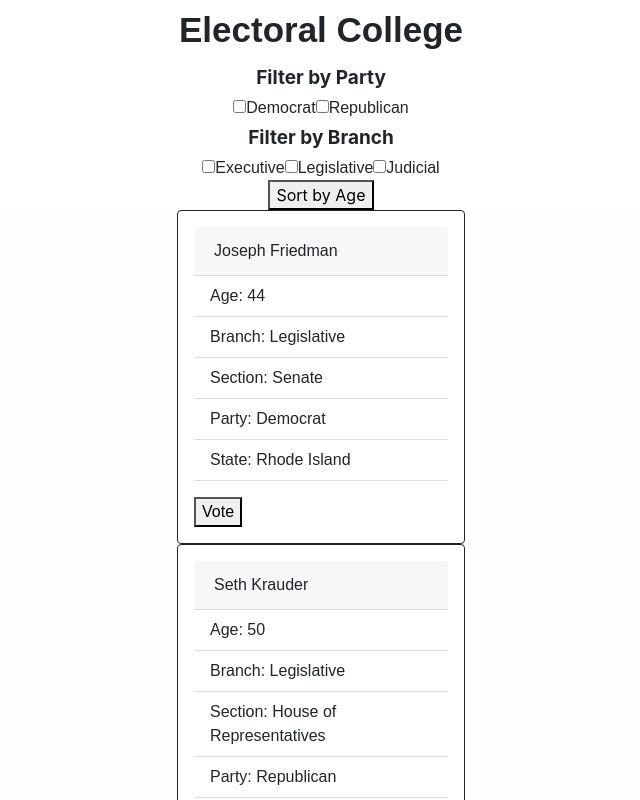
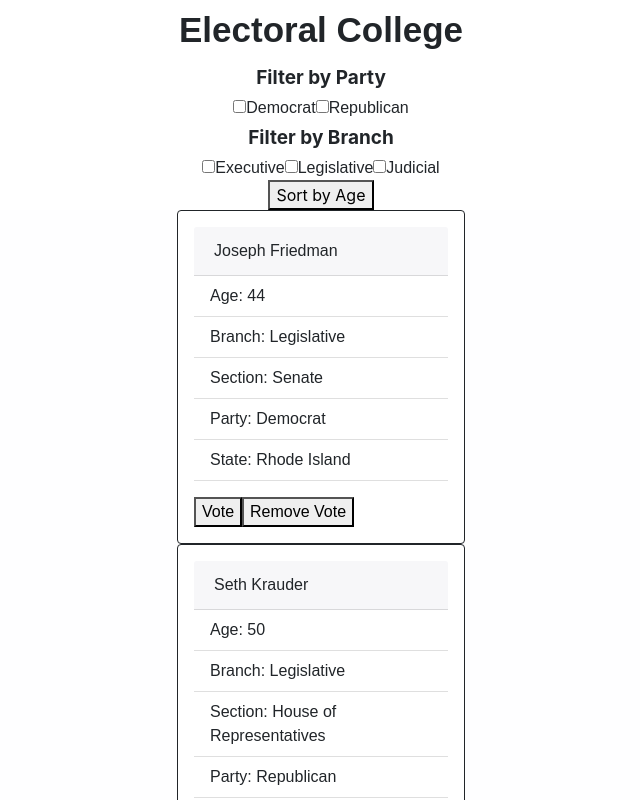
Before and after one commit to joyfultiger555/Development-Anonymous, a React (Create React App) app: page / in a window 1280 px wide. Shown: the top 800 px of the page, without its empty margins (319-959 px from the left). Built offline with nearby package versions, Linux system fonts and the light colour scheme; the HTML template or start-up script is replaced by a standard one.

Commit message:
Update PoliticianItem.js

```diff
--- a/src/components/PoliticianItem.js
+++ b/src/components/PoliticianItem.js
@@ -2,7 +2,7 @@ import '../App.css';
 import Card from 'react-bootstrap/Card';
 import ListGroup  from 'react-bootstrap/ListGroup';
 
-export function PoliticianItem({item, index, setVotes, votes, updateVotes,}){
+export function PoliticianItem({item, index, setVotes, votes, updateVotes, removeVotes}){
     return (
         <Card class="card" border="dark" style={{width: '18rem'}}>
             <Card.Body>
@@ -16,6 +16,7 @@ export function PoliticianItem({item, index, setVotes, votes, updateVotes,}){
                     <ListGroup.Item>{item.votes}</ListGroup.Item>
                 </ListGroup>
                 <button onClick={()=>{updateVotes(index); setVotes(votes+item.votes)}}>Vote</button>
+                <button onClick={()=>{removeVotes(index); setVotes(votes-item.votes)}}>Remove Vote</button>
             </Card.Body>
         </Card>
     );
```
